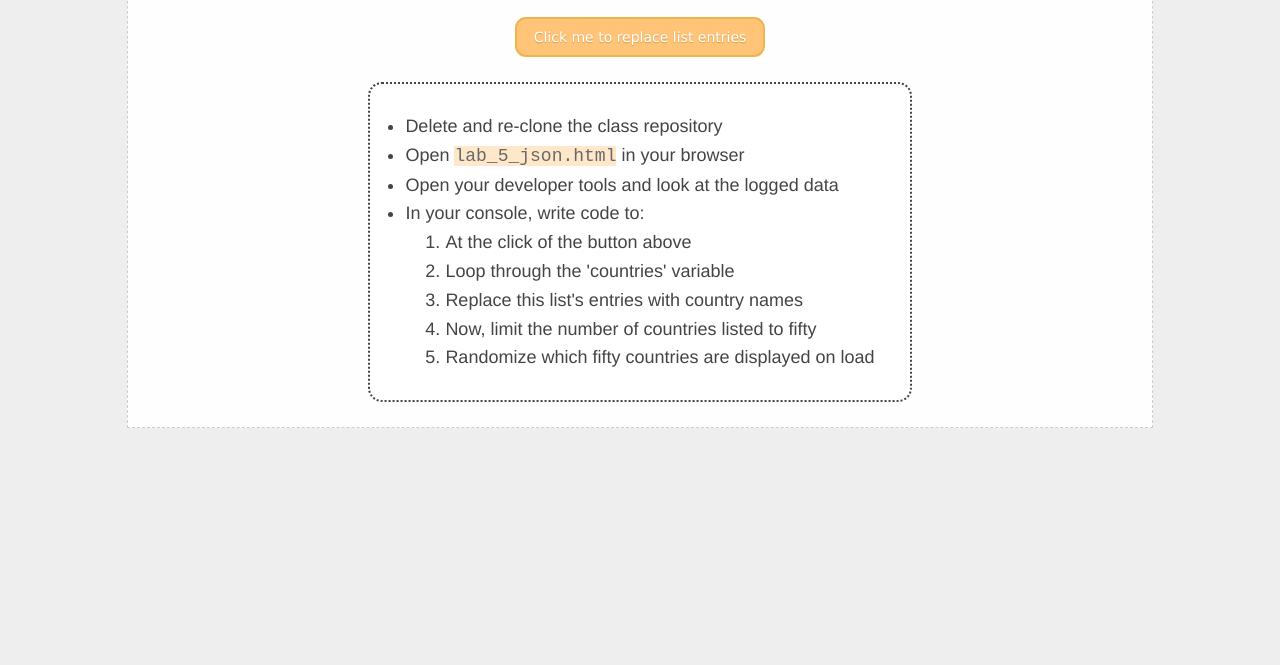
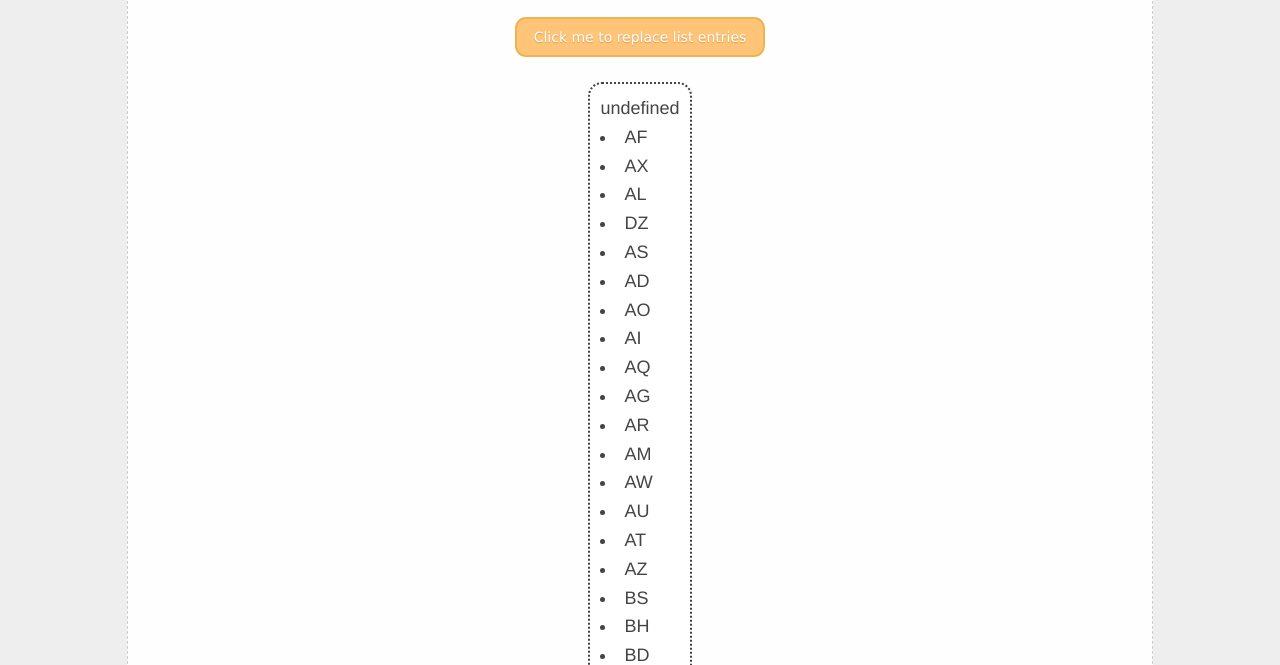
Before and after one commit to knam11/knam11.github.io, a plain HTML site: page Lab5/lab_5_json.html in a window 1280 px wide. Both pictures are taken after a click on the button "Click me to replace list entries". Shown: the part 132-797 px from the top of the page. Drawn offline with Linux system fonts and the light colour scheme.

Commit message:
Update lab_5_json.html

```diff
--- a/Lab5/lab_5_json.html
+++ b/Lab5/lab_5_json.html
@@ -11,9 +11,9 @@
     <div class="wrapper">
       <div class="header">Test JSON page</div>
       <!-- <button class="button" onclick="loadData()">Load Some JSON</button> -->
-      <button class="button" onclick="console.log('You haven\'t written a function yet!');">Click me to replace list entries</button>
-      <div class="content">
-        <ul class="instructions">
+      <button class="button" onclick="myFunction()">Click me to replace list entries</button>
+      <div class="content" id="code">
+        <ul class="instructions" id="code">
           <li>Delete and re-clone the class repository</li>
           <li>Open <span class="code">lab_5_json.html</span> in your browser</li>
           <li>Open your developer tools and look at the logged data</li>
@@ -278,6 +278,21 @@
       { "name": "Zambia", "code": "ZM" },
       { "name": "Zimbabwe", "code": "ZW" }
     ]
+
+    sessionStorage.setItem("countries", JSON.stringify(countries));
+    const str = sessionStorage.getItem("countries");
+    const json = JSON.parse(str);
+
+    function myFunction(){
+      var len = countries.length;
+      var result;
+      for (i = 0, len = countries.length; i < len; i++ ){
+            result += "<li>" + countries[i].code + "</li>";
+      }
+      document.getElementById("code").innerHTML = result;
+
+    }
+
     console.log("List of countries in the world", countries);
   </script>
 </body>
```
